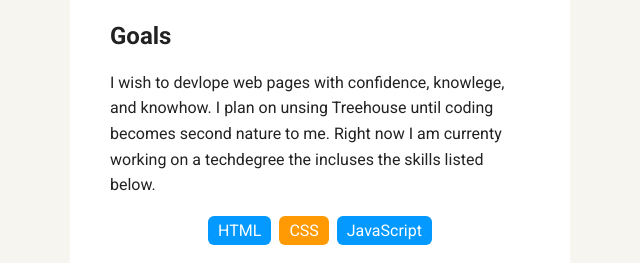
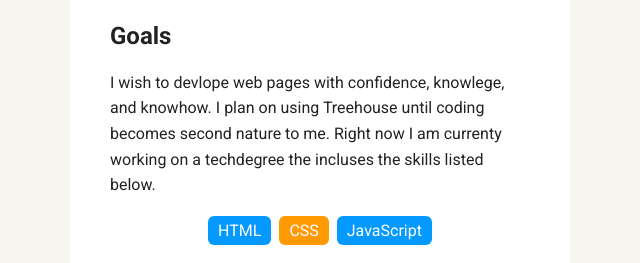
Before and after one commit to JJamesMar/techdegree-project-1, a plain HTML site: page index.html in a window 1280 px wide. Shown: the part 538-801 px from the top of the page, 620-1260 px from the left. Drawn offline with Linux system fonts and the light colour scheme; a web font is replaced by a local one.

Commit message:
Spelling error

```diff
--- a/index.html
+++ b/index.html
@@ -32,7 +32,7 @@
 
       <div class="card">
         <h2>Goals</h2>
-        <p>I wish to devlope web pages with confidence, knowlege, and knowhow. I plan on unsing Treehouse until coding becomes second nature to me. Right now I am currenty working on a techdegree the incluses the skills listed below.</p>
+        <p>I wish to devlope web pages with confidence, knowlege, and knowhow. I plan on using Treehouse until coding becomes second nature to me. Right now I am currenty working on a techdegree the incluses the skills listed below.</p>
         <ul class="skills">
           <li>HTML</li>
           <li>CSS</li>
```
